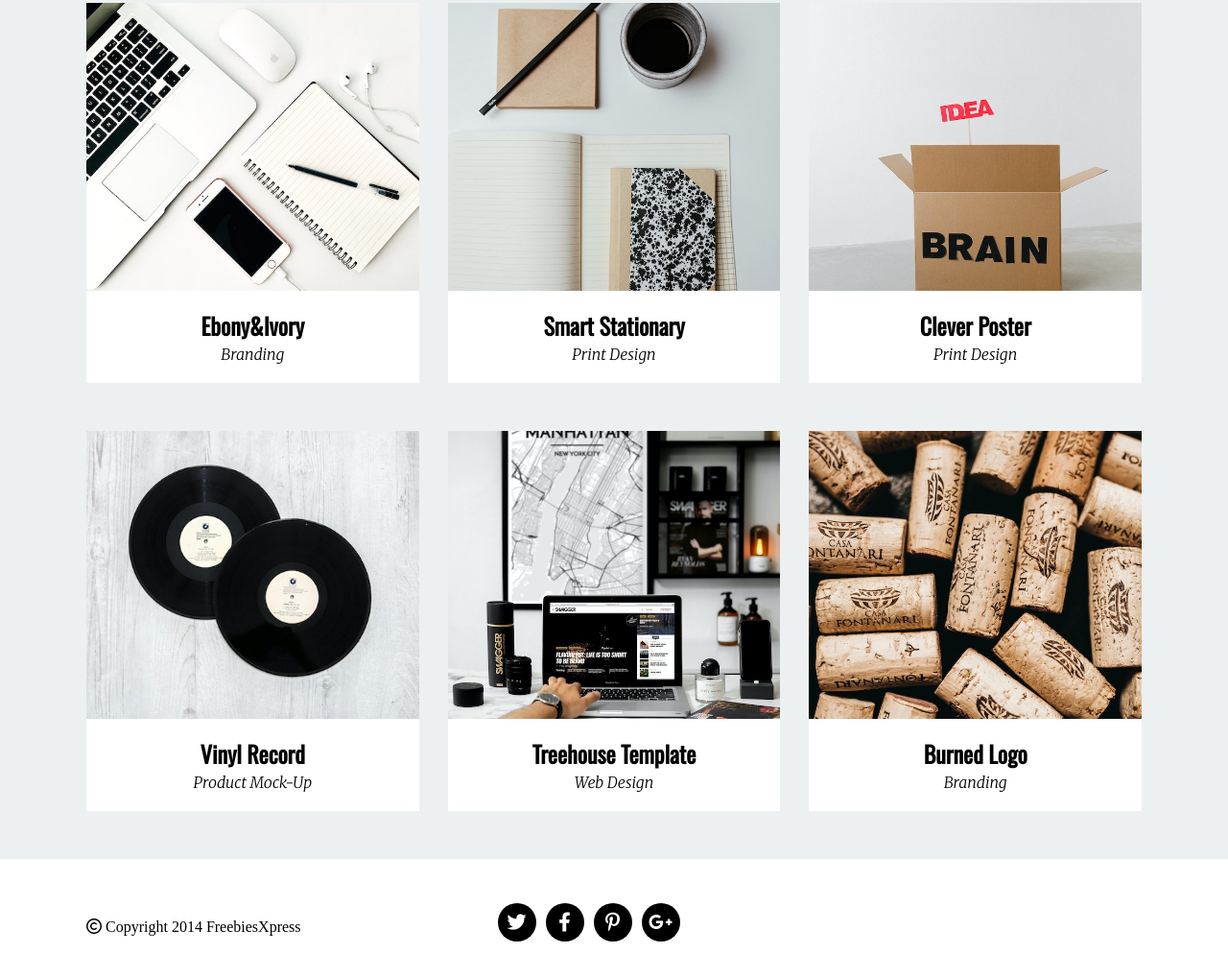
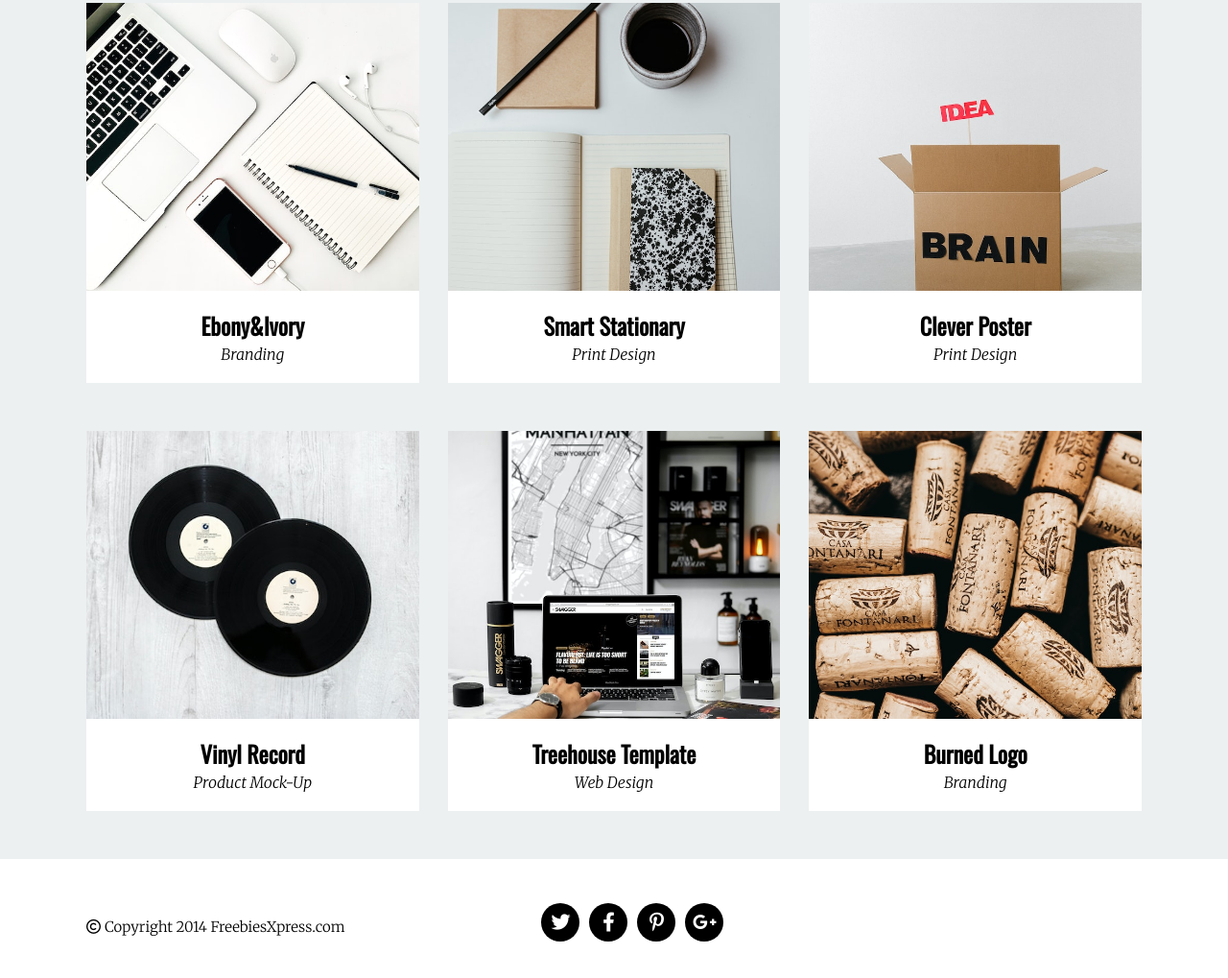
Before and after one commit to DagmaraJaneczek/ts_project, a website: page index.html in a window 1280 px wide. Shown: the part 1725-2744 px from the top of the page at 96% size. Drawn offline with nearby package versions, Linux system fonts and the light colour scheme.

Commit message:
Add correction to footer

```diff
--- a/index.html
+++ b/index.html
@@ -119,7 +119,7 @@
                 <ul class="footer-list">
                     <li class="copyright">
                         <i class="fa-regular fa-copyright"></i>
-                        <p>Copyright 2014 FreebiesXpress</p>
+                        <p>Copyright 2014 FreebiesXpress.com</p>
                     </li>
                     <li>
                         <a href="#"><i class="fa-brands fa-twitter"></i></a>
--- a/sass/style.scss
+++ b/sass/style.scss
@@ -228,9 +228,15 @@ transition: all 0.5s;
     padding-left: 0;
 }
 
+.copyright i{
+font-size: 15px;
+}
+
 .copyright p {
     display: inline-block;
     padding-right: 200px;
+    font-family: 'Merriweather', serif;
+    font-size: 15px;
 }
 
 .footer-list a i{
```
Also changed, not shown: css/style.css, 1 other file.
